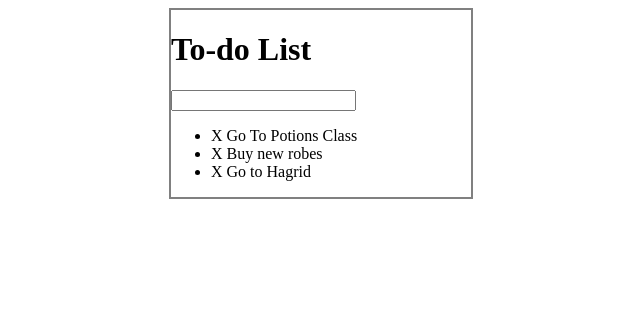
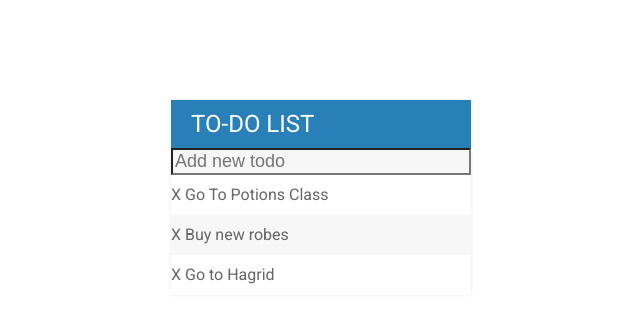
Before and after one commit to renebrandenburg/JqueryTodo, a plain HTML site: page index.html in a window 1280 px wide. Shown: the whole page, without its empty margins (319-959 px from the left). Drawn offline with nearby package versions, Linux system fonts and the light colour scheme.

Commit message:
Set initial styling

```diff
--- a/assets/css/todos.css
+++ b/assets/css/todos.css
@@ -1,10 +1,55 @@
 #container{
     width: 300px;
-    margin: 0 auto;
-    border: 2px solid grey;
+    margin: 100px auto;
+    background-color: #f7f7f7;
+    box-shadow: 0 0 3px rgba(0, 0, 0, 0.1);
 }
 
 .completed {
     color: gray;
+
     text-decoration: line-through;
 }
+body{
+    font-family: Roboto;
+}
+
+h1{
+    background-color: #2980B9;
+    color:white;
+    margin: 0;
+    padding: 10px 20px;
+    text-transform: uppercase;
+    font-size: 24px;
+    font-weight: normal;
+}
+
+ul{
+    list-style: none;
+    margin: 0;
+    padding: 0;
+}
+li{
+    background-color: #fff;
+    height: 40px;
+    line-height: 40px;
+    color: #666;
+}
+li:nth-child(2n){
+    background: #f7f7f7;
+}
+
+input{
+    font-size: 18px;
+    color: #2980b9;
+    background-color: #f7f7f7;
+    width: 100%;
+    padding: 13px, 13px, 13px, 20px;
+    box-sizing: border-box;
+}
+
+input:focus{
+    background-color:#fff;
+    border: 3px solid #2980b9;
+    outline: none;
+}
--- a/index.html
+++ b/index.html
@@ -3,6 +3,7 @@
 <head>
     <title>Todo list</title>
     <link rel="stylesheet" type="text/css" href="assets/css/todos.css">
+    <link href="https://fonts.googleapis.com/css?family=Roboto&display=swap" rel="stylesheet">
     <script type="text/javascript" src="assets/js/lib/jquery-2.1.4.min.js"></script>
     <script
     src="https://code.jquery.com/jquery-3.4.1.min.js"
@@ -13,7 +14,7 @@
 <body>
     <div id="container">
         <h1>To-do List </h1>
-        <input type="text">
+        <input type="text" placeholder="Add new todo">
 
         <ul>
             <li><span>X</span>  Go To Potions Class</li>
```
